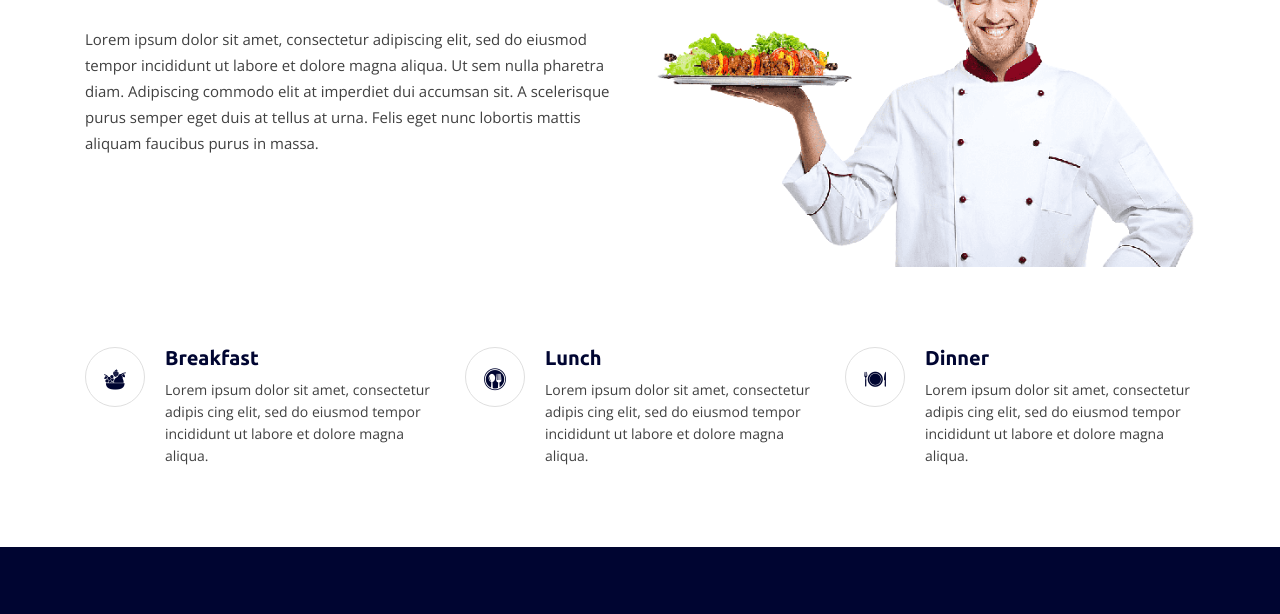
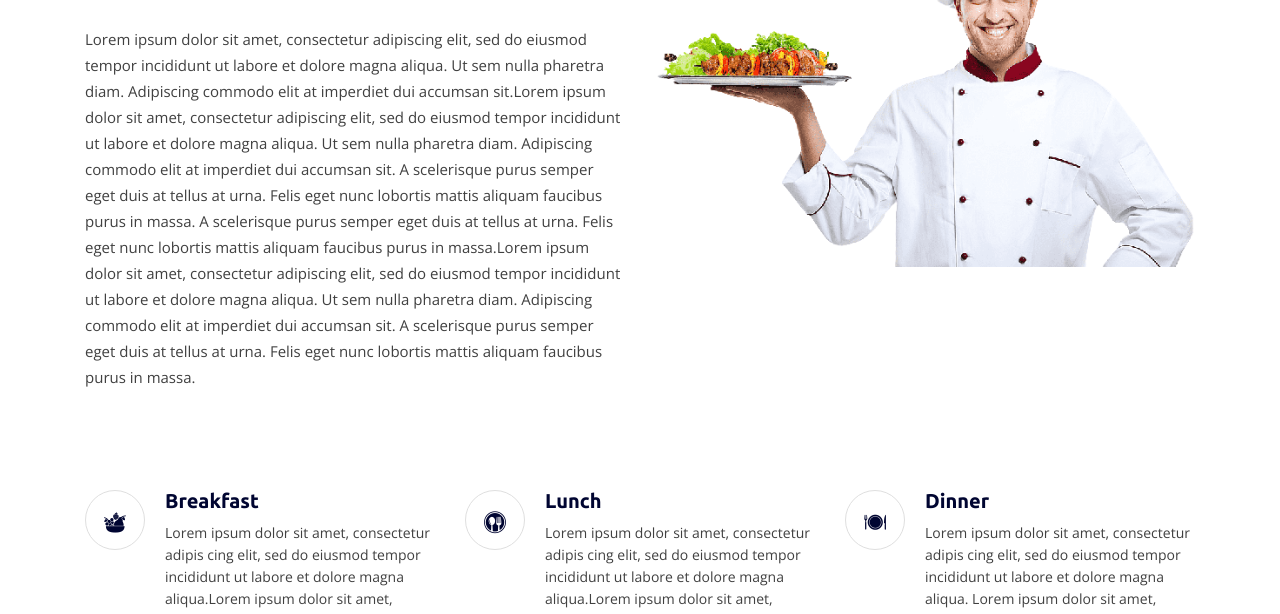
Before and after one commit to arundev-v/og, a plain HTML site: page index.html in a window 1280 px wide. Shown: the part 846-1460 px from the top of the page. Drawn offline with nearby package versions, Linux system fonts and the light colour scheme; files whose address does not match are found by name.

Commit message:
Update index.html

```diff
--- a/index.html
+++ b/index.html
@@ -86,7 +86,7 @@
                 <div class="experience-content">
                     <h1>We have <br>
                     <span>2</span> Years Experience</h1>
-                    <p>Lorem ipsum dolor sit amet, consectetur adipiscing elit, sed do eiusmod tempor incididunt ut labore et dolore magna aliqua. Ut sem nulla pharetra diam. Adipiscing commodo elit at imperdiet dui accumsan sit. A scelerisque purus semper eget duis at tellus at urna. Felis eget nunc lobortis mattis aliquam faucibus purus in massa.</p>
+                    <p>Lorem ipsum dolor sit amet, consectetur adipiscing elit, sed do eiusmod tempor incididunt ut labore et dolore magna aliqua. Ut sem nulla pharetra diam. Adipiscing commodo elit at imperdiet dui accumsan sit.Lorem ipsum dolor sit amet, consectetur adipiscing elit, sed do eiusmod tempor incididunt ut labore et dolore magna aliqua. Ut sem nulla pharetra diam. Adipiscing commodo elit at imperdiet dui accumsan sit. A scelerisque purus semper eget duis at tellus at urna. Felis eget nunc lobortis mattis aliquam faucibus purus in massa. A scelerisque purus semper eget duis at tellus at urna. Felis eget nunc lobortis mattis aliquam faucibus purus in massa.Lorem ipsum dolor sit amet, consectetur adipiscing elit, sed do eiusmod tempor incididunt ut labore et dolore magna aliqua. Ut sem nulla pharetra diam. Adipiscing commodo elit at imperdiet dui accumsan sit. A scelerisque purus semper eget duis at tellus at urna. Felis eget nunc lobortis mattis aliquam faucibus purus in massa.</p>
                 </div>
             </div>
         <div class="col-md-6 text-right">
@@ -108,7 +108,7 @@
                             </div>
                             <div class="content">
                                 <h4>Breakfast</h4>
-                                <p>Lorem ipsum dolor sit amet, consectetur adipis cing elit, sed do eiusmod tempor incididunt ut labore et dolore magna aliqua. </p>
+                                <p>Lorem ipsum dolor sit amet, consectetur adipis cing elit, sed do eiusmod tempor incididunt ut labore et dolore magna aliqua.Lorem ipsum dolor sit amet, consectetur adipis cing elit, sed do eiusmod tempor incididunt ut labore et dolore magna aliqua. </p>
                             </div>
                         </div>
                     </div>
@@ -119,7 +119,7 @@
                             </div>
                             <div class="content">
                                 <h4>Lunch</h4>
-                                <p>Lorem ipsum dolor sit amet, consectetur adipis cing elit, sed do eiusmod tempor incididunt ut labore et dolore magna aliqua. </p>
+                                <p>Lorem ipsum dolor sit amet, consectetur adipis cing elit, sed do eiusmod tempor incididunt ut labore et dolore magna aliqua.Lorem ipsum dolor sit amet, consectetur adipis cing elit, sed do eiusmod tempor incididunt ut labore et dolore magna aliqua. </p>
                             </div>
                         </div>
                     </div>
@@ -130,7 +130,7 @@
                             </div>
                             <div class="content">
                                 <h4>Dinner</h4>
-                                <p>Lorem ipsum dolor sit amet, consectetur adipis cing elit, sed do eiusmod tempor incididunt ut labore et dolore magna aliqua. </p>
+                                <p>Lorem ipsum dolor sit amet, consectetur adipis cing elit, sed do eiusmod tempor incididunt ut labore et dolore magna aliqua. Lorem ipsum dolor sit amet, consectetur adipis cing elit, sed do eiusmod tempor incididunt ut labore et dolore magna aliqua.</p>
                             </div>
                         </div>
                     </div>
```
